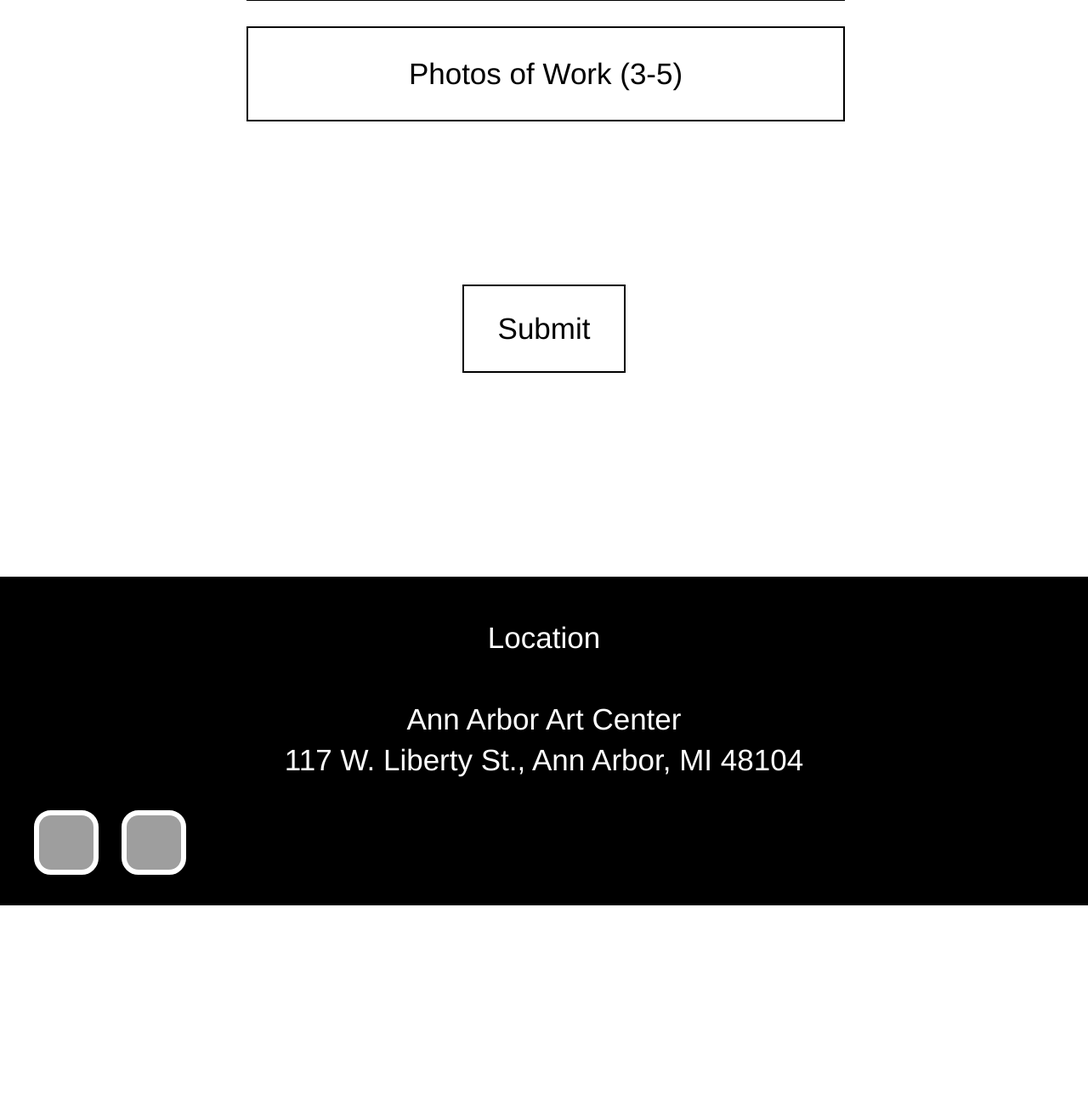
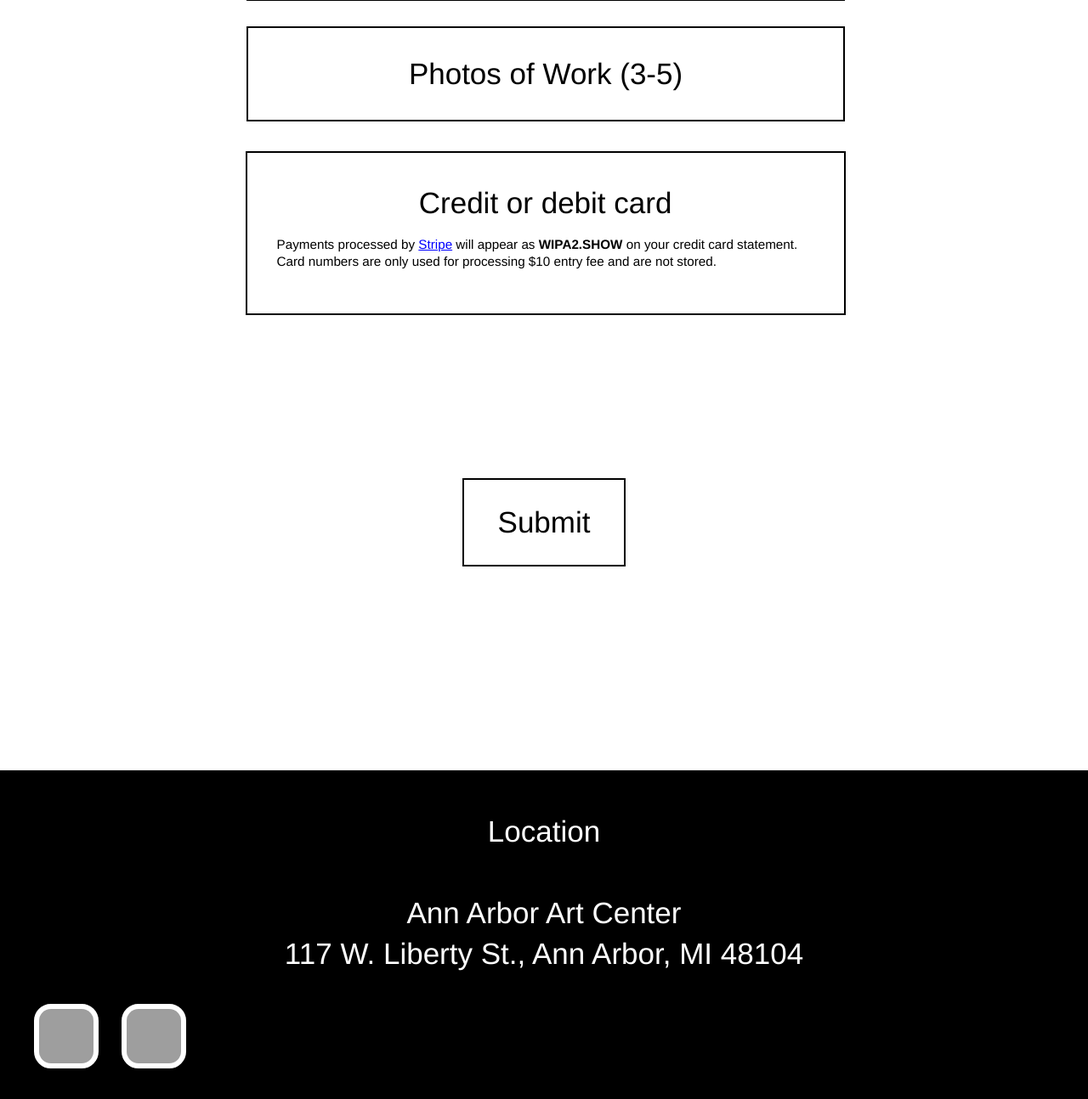
Before and after one commit to wipa2/wipa2.github.io, a Django app: template wipa2_show_project/wipa2_show/templates/index.html in a window 1280 px wide. Shown: the part 4785-6079 px from the top of the page at 85% size. Before the commit the page ends 5851 px from the top, so only its background shows below. Run offline with Django 3.2, Linux system fonts and the light colour scheme; the template is opened without the code that fills it: values that come from a table or form of the project are taken from there, others are empty; some libraries are stand-ins or nearby versions; grey boxes are pictures that could not be loaded.

Commit message:
Add stripe integration

```diff
--- a/assets/main.css
+++ b/assets/main.css
@@ -193,3 +193,43 @@ a {
 .works_listing img {
     width: 128px;
 }
+
+ .StripeElement {
+    background-color: white;
+    height: 40px;
+    padding: 10px 12px;
+    border-radius: 4px;
+    border: 1px solid transparent;
+    box-shadow: 0 1px 3px 0 #e6ebf1;
+    -webkit-transition: box-shadow 150ms ease;
+    transition: box-shadow 150ms ease;
+  }
+
+  .StripeElement--focus {
+    box-shadow: 0 1px 3px 0 #cfd7df;
+  }
+
+  .StripeElement--invalid {
+    border-color: #fa755a;
+  }
+
+  .StripeElement--webkit-autofill {
+    background-color: #fefde5 !important;
+  }
+
+  div.form-row {
+      grid-column-start: 1;
+      grid-column-end: 4;
+      text-align: center;
+      padding: 0;
+      margin: 0;
+      margin-top: 1em;
+      margin-left: -.9em;
+      border: 2px solid black;
+      padding: 1em;
+      margin-right: -.99em;
+  }
+
+  p.small {
+      font-size: .4356em;
+  }
--- a/assets/main.js
+++ b/assets/main.js
@@ -17,3 +17,75 @@ input.addEventListener( 'change', function( e )
     else
         label.innerHTML = labelVal;
 });
+
+// Create a Stripe client.
+var stripe = Stripe('pk_test_8Pcs5S0392CSHfHVAQ4Cj7vQ');
+
+// Create an instance of Elements.
+var elements = stripe.elements();
+
+// Custom styling can be passed to options when creating an Element.
+// (Note that this demo uses a wider set of styles than the guide below.)
+var style = {
+  base: {
+    color: '#32325d',
+    lineHeight: '18px',
+    fontFamily: '"Helvetica Neue", Helvetica, sans-serif',
+    fontSmoothing: 'antialiased',
+    fontSize: '16px',
+    '::placeholder': {
+      color: '#aab7c4'
+    }
+  },
+  invalid: {
+    color: '#fa755a',
+    iconColor: '#fa755a'
+  }
+};
+
+// Create an instance of the card Element.
+var card = elements.create('card', {style: style});
+
+// Add an instance of the card Element into the `card-element` <div>.
+card.mount('#card-element');
+
+// Handle real-time validation errors from the card Element.
+card.addEventListener('change', function(event) {
+  var displayError = document.getElementById('card-errors');
+  if (event.error) {
+    displayError.textContent = event.error.message;
+  } else {
+    displayError.textContent = '';
+  }
+});
+
+// Handle form submission.
+var form = document.getElementById('payment-form');
+form.addEventListener('submit', function(event) {
+  event.preventDefault();
+
+  stripe.createToken(card).then(function(result) {
+    if (result.error) {
+      // Inform the user if there was an error.
+      var errorElement = document.getElementById('card-errors');
+      errorElement.textContent = result.error.message;
+    } else {
+      // Send the token to your server.
+      stripeTokenHandler(result.token);
+    }
+  });
+});
+
+// Submit the form with the token ID.
+function stripeTokenHandler(token) {
+  // Insert the token ID into the form so it gets submitted to the server
+  var form = document.getElementById('payment-form');
+  var hiddenInput = document.createElement('input');
+  hiddenInput.setAttribute('type', 'hidden');
+  hiddenInput.setAttribute('name', 'stripeToken');
+  hiddenInput.setAttribute('value', token.id);
+  form.appendChild(hiddenInput);
+
+  // Submit the form
+  form.submit();
+}
--- a/wipa2_show_project/django_project/settings.py
+++ b/wipa2_show_project/django_project/settings.py
@@ -13,6 +13,8 @@ https://docs.djangoproject.com/en/1.8/ref/settings/
 # Build paths inside the project like this: os.path.join(BASE_DIR, ...)
 import os
 import netifaces
+
+import stripe
 
 # Find out what the IP addresses are at run time
 # This is necessary because otherwise Gunicorn will reject the connections
@@ -141,3 +143,5 @@ ALLOWED_HOSTS = ip_addresses() + ["localhost", "wipa2.show"]
 
 MEDIA_ROOT = '/tmp/wipa2_show/'
 MEDIA_URL = '/uploads/'
+
+stripe.api_key = "test_api_key"
--- a/wipa2_show_project/wipa2_show/templates/index.html
+++ b/wipa2_show_project/wipa2_show/templates/index.html
@@ -14,7 +14,7 @@
     <link rel="stylesheet" media="(orientation: portrait)" href="{{ STATIC_URL }}portrait.css">
     <link rel="canonical" href="https://wipa2.show/">
 
-    <script src='https://www.google.com/recaptcha/api.js'></script>
+    <script src="https://js.stripe.com/v3/"></script>
   </head>
 
   <body>
@@ -77,7 +77,11 @@
         </p>
       <h2 id="submit">SUBMIT WORKS</h2>
 
-      <form action="{% url 'works:submit' %}#submit" method="POST" accept-charset="utf-8" enctype="multipart/form-data">
+      {% if posted %}
+      <p class="fullwidth error">Something went wrong -- please scroll down to fix it so we can process your submission!</p>
+      {% endif %}
+
+      <form id="payment-form" action="{% url 'works:submit' %}#submit" method="POST" accept-charset="utf-8" enctype="multipart/form-data">
         {% csrf_token %}
         <input type="hidden" name="_utf8" value="✓">
 
@@ -103,6 +107,21 @@
         <p class="error">{{ photo_error|escape }}</p>
         {% endif %}
         <!--<div class="g-recaptcha" data-sitekey="6LetEnYUAAAAAPDnyfJ3DchFWtZ4KN4FVvY3NXl-"></div>-->
+        <div class="form-row">
+            <label for="card-element">
+                Credit or debit card
+                <p class="small">Payments processed by <a href="https://stripe.com">Stripe</a> will appear as <strong>WIPA2.SHOW</strong> on your credit card statement.<br>Card numbers are only used for processing $10 entry fee and are not stored.</a></p>
+            </label>
+            <div id="card-element">
+                <!-- A Stripe Element will be inserted here. -->
+            </div>
+
+            <!-- Used to display form errors. -->
+            <div id="card-errors" role="alert"></div>
+            {% if charge_error %}
+            <p class="error">{{ charge_error|escape }}</p>
+            {% endif %}
+        </div>
         <input type="submit" value="Submit" class="submit">
       </form>
     </div>
```
Also changed, not shown: wipa2_show_project/wipa2_show/views.py (+19 -0 lines).
